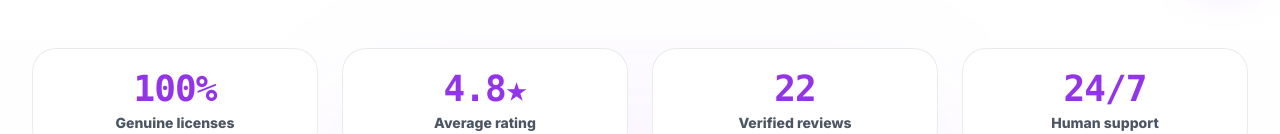
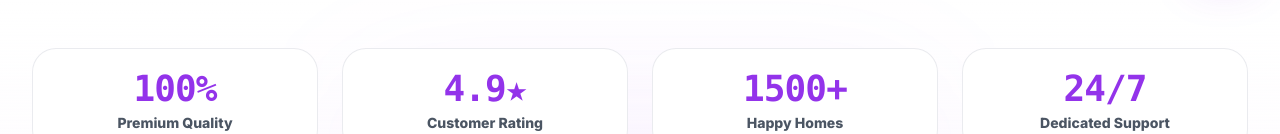
Before and after one commit to mariaelguli-hub/qbmaster.shop, a React (Vite) app: page / in a window 1280 px wide. Shown: the part 817-951 px from the top of the page. Built offline with nearby package versions, Linux system fonts and the light colour scheme; no server answers; the database is empty.

Commit message:
Update TrustBadges.jsx

```diff
--- a/src/components/TrustBadges.jsx
+++ b/src/components/TrustBadges.jsx
@@ -1,8 +1,8 @@
 import React, { useEffect, useState, useRef } from 'react'
 import { motion, useInView } from 'framer-motion'
-import { ShieldCheck, Lock, RotateCcw, CheckCircle2 } from 'lucide-react'
+import { ShieldCheck, Lock, RotateCcw, Truck } from 'lucide-react'
 
-// 🔢 Component صغير بزاف لحساب الأرقام بـ Smooth Animation
+// 🔢 Component لحساب الأرقام بـ Smooth Animation
 function AnimatedNumber({ target, decimals = 0, suffix = '' }) {
   const [count, setCount] = useState(0)
   const ref = useRef(null)
@@ -16,9 +16,8 @@ function AnimatedNumber({ target, decimals = 0, suffix = '' }) {
 
     const animate = (currentTime) => {
       if (!startTime) startTime = currentTime
-      const progress = Math.min((currentTime - startTime) / 2000, 1) // 2 ثواني فـ المدة
+      const progress = Math.min((currentTime - startTime) / 2000, 1) // مدة الأنيميشن: 2 ثواني
 
-      // Easing function ناعمة فـ الأخير
       const easeOut = 1 - Math.pow(1 - progress, 3)
       setCount(easeOut * target)
 
@@ -51,7 +50,7 @@ export default function TrustBadges() {
         {/* 🔢 4 Big Numbers Stats Grid */}
         <div className="grid grid-cols-2 md:grid-cols-4 gap-4 sm:gap-6 mb-10">
 
-          {/* Card 1: 100% */}
+          {/* Card 1: 100% Quality */}
           <motion.div
             initial={{ opacity: 0, y: 15 }}
             whileInView={{ opacity: 1, y: 0 }}
@@ -64,11 +63,11 @@ export default function TrustBadges() {
               <AnimatedNumber target={100} suffix="%" />
             </div>
             <div className="text-xs sm:text-sm font-extrabold text-gray-600 group-hover:text-purple-900 transition-colors">
-              Genuine licenses
+              Premium Quality
             </div>
           </motion.div>
 
-          {/* Card 2: 4.8★ */}
+          {/* Card 2: 4.9★ Rating */}
           <motion.div
             initial={{ opacity: 0, y: 15 }}
             whileInView={{ opacity: 1, y: 0 }}
@@ -78,14 +77,14 @@ export default function TrustBadges() {
             className="p-5 rounded-3xl bg-white border border-gray-200/80 shadow-xs hover:shadow-xl hover:shadow-purple-950/5 hover:border-purple-500/30 transition-all duration-300 text-center group"
           >
             <div className="text-3xl sm:text-4xl font-black text-purple-600 group-hover:scale-105 transition-transform font-mono tracking-tight mb-1">
-              <AnimatedNumber target={4.8} decimals={1} suffix="★" />
+              <AnimatedNumber target={4.9} decimals={1} suffix="★" />
             </div>
             <div className="text-xs sm:text-sm font-extrabold text-gray-600 group-hover:text-purple-900 transition-colors">
-              Average rating
+              Customer Rating
             </div>
           </motion.div>
 
-          {/* Card 3: 22 */}
+          {/* Card 3: 1,500+ Happy Homes */}
           <motion.div
             initial={{ opacity: 0, y: 15 }}
             whileInView={{ opacity: 1, y: 0 }}
@@ -95,14 +94,14 @@ export default function TrustBadges() {
             className="p-5 rounded-3xl bg-white border border-gray-200/80 shadow-xs hover:shadow-xl hover:shadow-purple-950/5 hover:border-purple-500/30 transition-all duration-300 text-center group"
           >
             <div className="text-3xl sm:text-4xl font-black text-purple-600 group-hover:scale-105 transition-transform font-mono tracking-tight mb-1">
-              <AnimatedNumber target={22} />
+              <AnimatedNumber target={1500} suffix="+" />
             </div>
             <div className="text-xs sm:text-sm font-extrabold text-gray-600 group-hover:text-purple-900 transition-colors">
-              Verified reviews
+              Happy Homes
             </div>
           </motion.div>
 
-          {/* Card 4: 24/7 */}
+          {/* Card 4: 24/7 Support */}
           <motion.div
             initial={{ opacity: 0, y: 15 }}
             whileInView={{ opacity: 1, y: 0 }}
@@ -115,7 +114,7 @@ export default function TrustBadges() {
               24/7
             </div>
             <div className="text-xs sm:text-sm font-extrabold text-gray-600 group-hover:text-purple-900 transition-colors">
-              Human support
+              Dedicated Support
             </div>
           </motion.div>
 
@@ -136,7 +135,7 @@ export default function TrustBadges() {
               <RotateCcw className="w-4 h-4 text-purple-600 shrink-0" /> 30-Day Money-Back
             </span>
             <span className="flex items-center gap-1.5 hover:text-purple-700 transition-colors">
-              <CheckCircle2 className="w-4 h-4 text-purple-600 shrink-0" /> Genuine License
+              <Truck className="w-4 h-4 text-purple-600 shrink-0" /> Fast Insured Shipping
             </span>
           </div>
 
```
